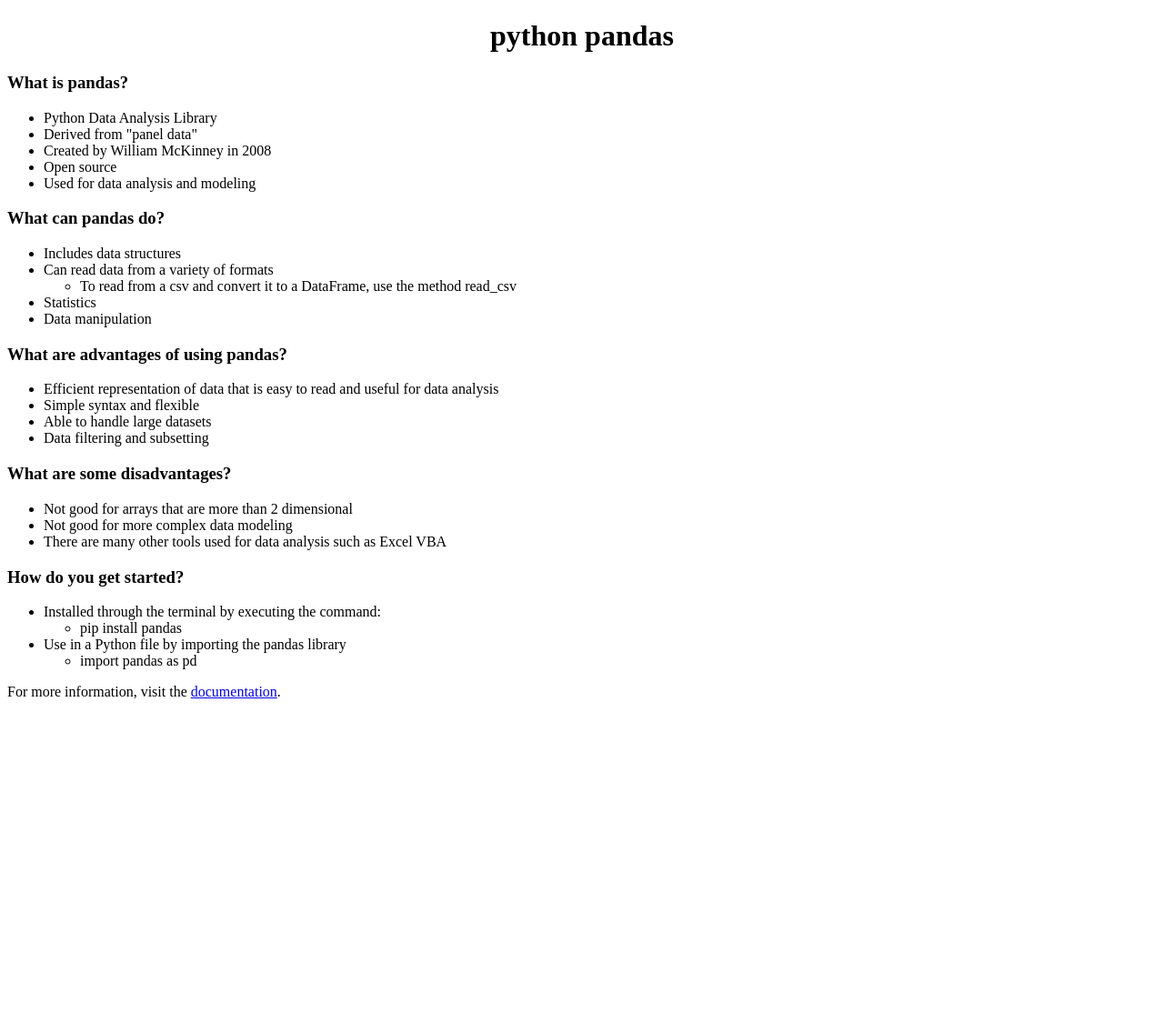
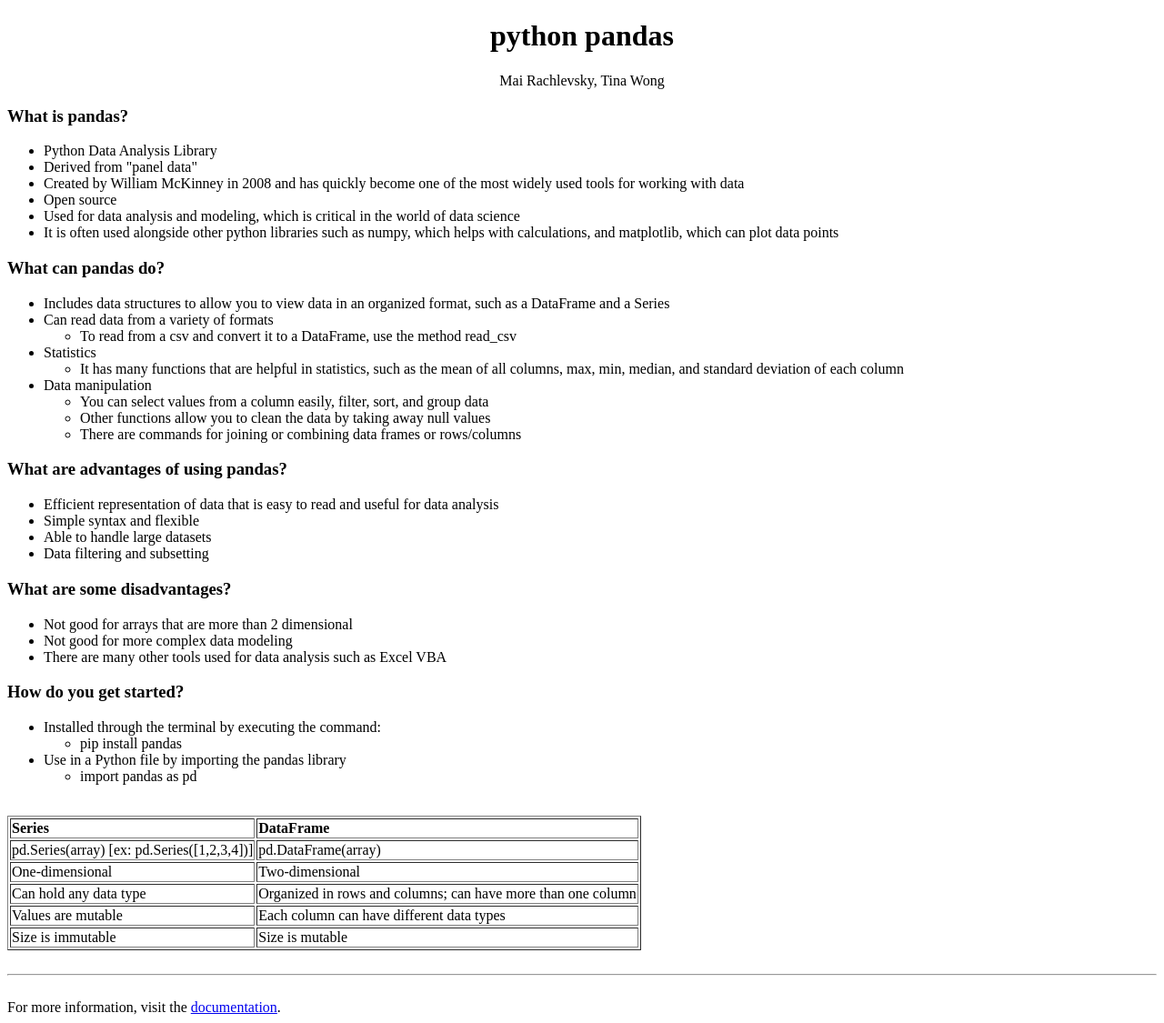
Before and after one commit to tinawong15/softdev-p03, a Flask app: page / in a window 1280 px wide. Shown: the whole page at 91% size. Before the commit the page ends 769 px from the top, so only its background shows below. Run offline with Flask 2, Linux system fonts and the light colour scheme.

Commit message:
updated presentation

```diff
--- a/templates/index.html
+++ b/templates/index.html
@@ -5,25 +5,38 @@
     <title>python pandas</title>
   </head>
   <body>
-    <center><h1>python pandas</h1></center>
+    <center><h1>python pandas</h1>
+            <p>Mai Rachlevsky, Tina Wong</p>
+    </center>
     <h3>What is pandas?</h3>
       <ul>
         <li>Python Data Analysis Library</li>
         <li>Derived from "panel data"</li>
-        <li>Created by William McKinney in 2008</li>
+        <li>Created by William McKinney in 2008 and has quickly become one of the most widely used tools for working with data</li>
         <li>Open source</li>
-        <li>Used for data analysis and modeling</li>
+        <li>Used for data analysis and modeling, which is critical in the world of data science</li>
+        <li>It is often used alongside other python libraries such as numpy, which helps with calculations, and matplotlib, which can plot data points</li>
       </ul>
     <h3>What can pandas do?</h3>
       <ul>
-        <li>Includes data structures</li>
+        <li>Includes data structures to allow you to view data in an organized format, such as a DataFrame and a Series</li>
         <li>Can read data from a variety of formats
           <ul>
             <li>To read from a csv and convert it to a DataFrame, use the method read_csv</li>
           </ul>
         </li>
-        <li>Statistics</li>
-        <li>Data manipulation</li>
+        <li>Statistics
+          <ul>
+            <li>It has many functions that are helpful in statistics, such as the mean of all columns, max, min, median, and standard deviation of each column</li>
+          </ul>
+        </li>
+        <li>Data manipulation
+          <ul>
+            <li>You can select values from a column easily, filter, sort, and group data</li>
+            <li>Other functions allow you to clean the data by taking away null values</li>
+            <li>There are commands for joining or combining data frames or rows/columns</li>
+          </ul>
+        </li>
       </ul>
     <h3>What are advantages of using pandas?</h3>
       <ul>
@@ -51,6 +64,18 @@
           </ul>
         </li>
       </ul>
+    <br>
+    <table border="1">
+      <tr><td><strong>Series</strong></td><td><strong>DataFrame</strong></td></tr>
+      <tr><td>pd.Series(array) [ex: pd.Series([1,2,3,4])]</td><td>pd.DataFrame(array)</td></tr>
+      <tr><td>One-dimensional</td><td>Two-dimensional</td></tr>
+      <tr><td>Can hold any data type</td><td>Organized in rows and columns; can have more than one column</td></tr>
+      <tr><td>Values are mutable</td><td>Each column can have different data types</td></tr>
+      <tr><td>Size is immutable</td><td>Size is mutable</td></tr>
+    </table>
+    <br>
+    <hr>
+    <br>
     <footer>
       For more information, visit the <a href="https://pandas.pydata.org/">documentation</a>.
     </footer>
```
